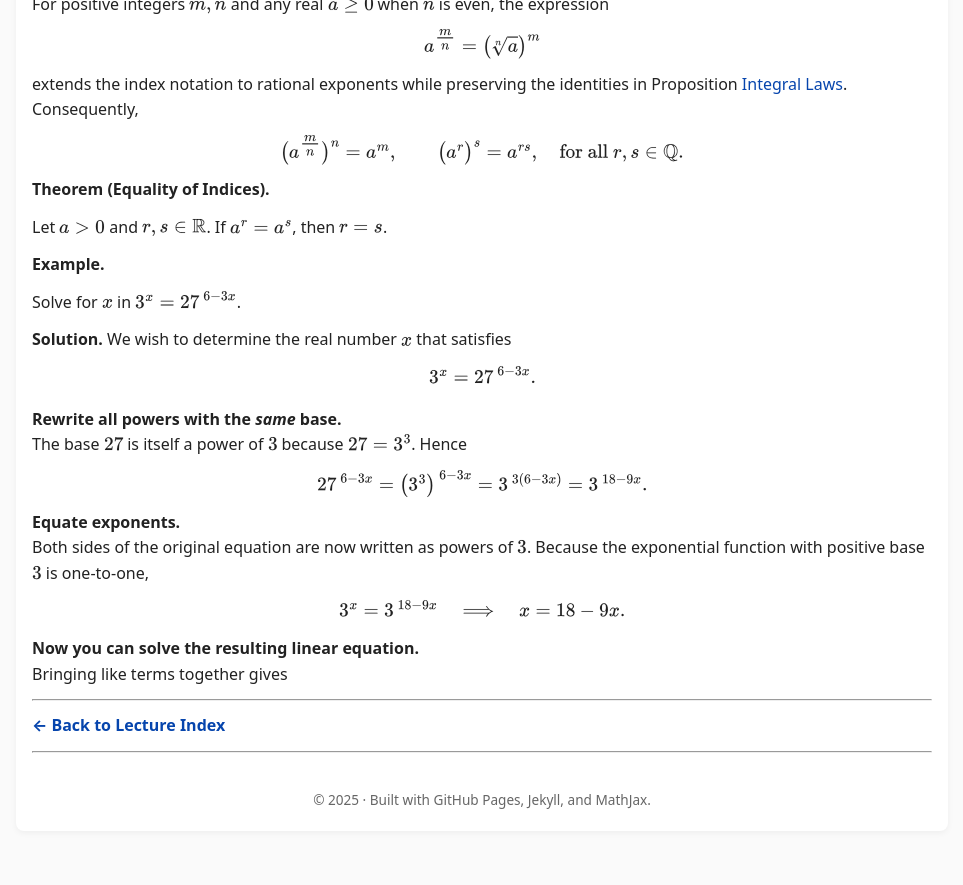
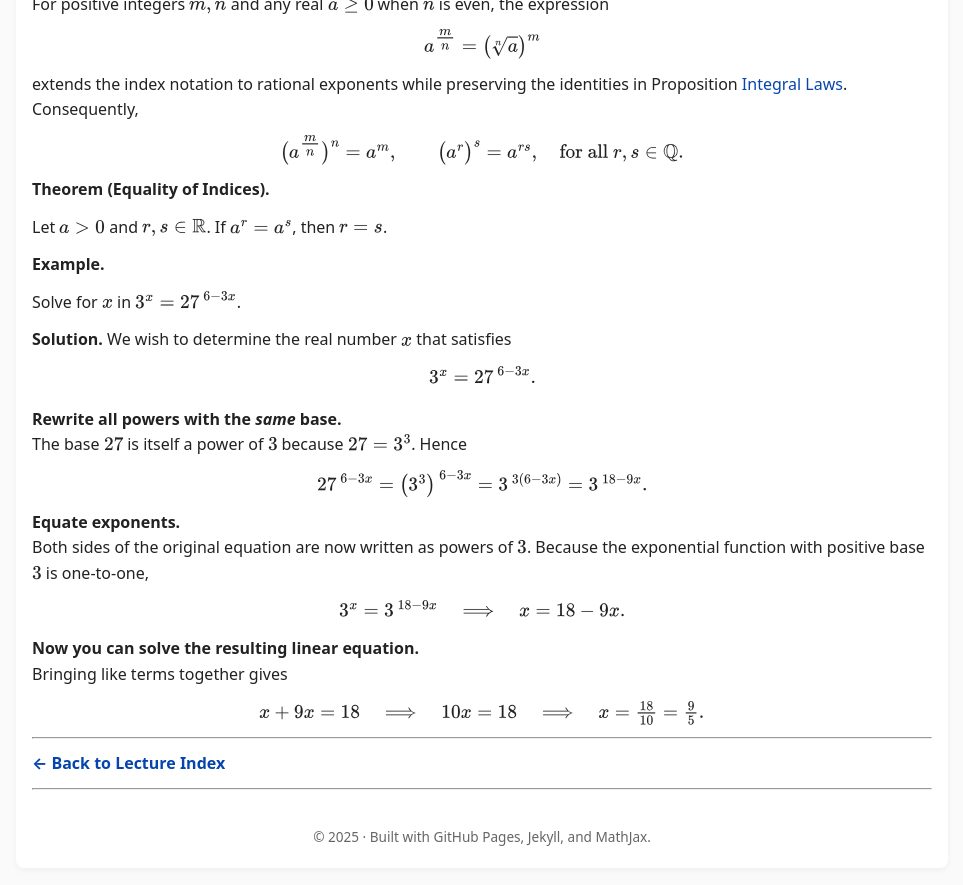
Before and after one commit to SaleemKamaludin/SaleemKamaludin.github.io, a Jekyll site: the page built from courses/math-1115/lecture-notes/lecture3.md, in a window 1280 px wide and 900 px high, scrolled down 1573 px. Shown: the top 885 px of the window, without its empty margins (158-1121 px from the left). Built offline with Jekyll 4.4.1, drawn with Linux system fonts in a browser that asks for light colours; before the commit the page ends 2436 px from its top, so only the background shows below that.

Commit message:
Update lecture3.md

```diff
--- a/courses/math-1115/lecture-notes/lecture3.md
+++ b/courses/math-1115/lecture-notes/lecture3.md
@@ -221,6 +221,17 @@ To ensure consistency, these operations must be performed in a **specific order*
 
 
 
+
+<p style="text-align:center;">
+  \( x + 9x = 18
+  \quad\Longrightarrow\quad
+  10x = 18
+  \quad\Longrightarrow\quad
+  x = \frac{18}{10} = \frac{9}{5}. \)
+</p>
+
+
+
 ---
 
 **[← Back to Lecture Index](/courses/math-1115/lecture-notes/)**
```
